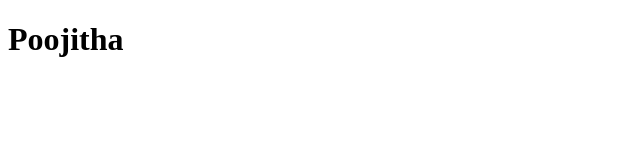
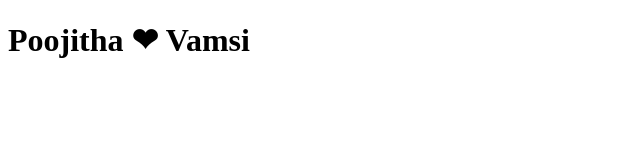
Before and after one commit to poojithab2002/MyApp, a plain HTML site: page index.html in a window 1280 px wide. Shown: the whole page, without its empty margins (0-640 px from the left). Drawn offline with Linux system fonts and the light colour scheme.

Commit message:
Added Vamsi

```diff
--- a/index.html
+++ b/index.html
@@ -6,7 +6,7 @@
     <title>Document</title>
 </head>
 <body>
-<h1>Poojitha</h1>
+<h1>Poojitha ❤︎ Vamsi</h1>
 
 </body>
 </html>
```
